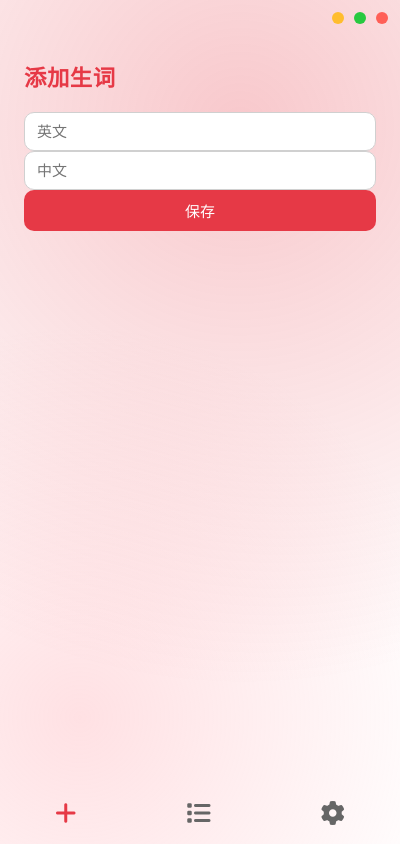
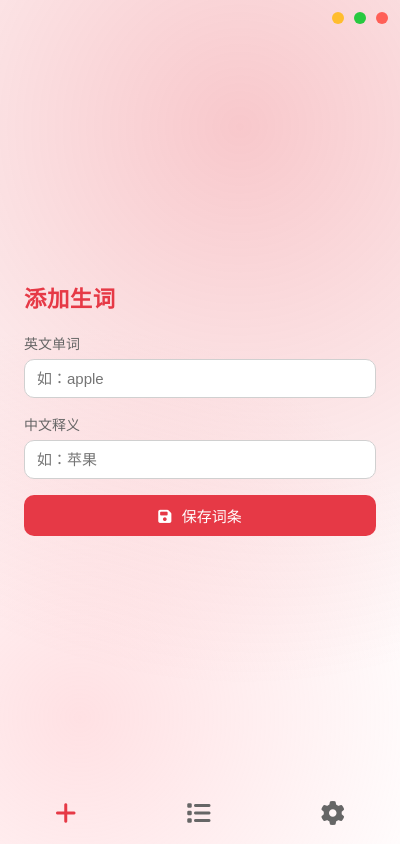
Before and after one commit to JuneDrinleng/WordHandbook, an Electron app: page renderer/index.html in a window 400 px wide. Both pictures are taken after a click on the button 65 px from the left and 812 px from the top of the page. Drawn offline with Linux system fonts and the light colour scheme; no server answers.

Commit message:
美化布局

```diff
--- a/renderer/index.css
+++ b/renderer/index.css
@@ -158,6 +158,39 @@ body::before {
   color: var(--accent);
   font-weight: 600;
   letter-spacing: 0.5px;
+}
+.form-group {
+  display: flex;
+  flex-direction: column;
+  margin-bottom: 16px;
+}
+.form-group label {
+  font-size: 14px;
+  margin-bottom: 6px;
+  color: #666;
+}
+
+#saveBtn i {
+  margin-right: 6px;
+}
+
+/* 使输入框宽度适中居中 */
+#view-input {
+  display: flex;
+  justify-content: center;
+  align-items: center;
+}
+
+.input-wrapper {
+  width: 100%;
+  max-width: 400px;
+  display: flex;
+  flex-direction: column;
+}
+
+/* 隐藏非激活页面，防止内容错乱显示 */
+.view:not(.active) {
+  display: none !important;
 }
 
 /* =====================
--- a/renderer/index.html
+++ b/renderer/index.html
@@ -28,14 +28,25 @@
       </div>
     </div>
 
+    <!-- 添加生词页 -->
     <div id="view-input" class="view">
-      <h2>添加生词</h2>
-      <input id="en" placeholder="英文" />
-      <input id="zh" placeholder="中文" />
-      <button id="saveBtn">保存</button>
+      <div class="input-wrapper">
+        <h2>添加生词</h2>
+        <div class="form-group">
+          <label for="en">英文单词</label>
+          <input id="en" placeholder="如：apple" />
+        </div>
+        <div class="form-group">
+          <label for="zh">中文释义</label>
+          <input id="zh" placeholder="如：苹果" />
+        </div>
+        <button id="saveBtn"><i class="fa fa-save"></i> 保存词条</button>
+      </div>
     </div>
 
+    <!-- 展示词汇页 -->
     <div id="view-display" class="view active">
+      <h2>生词本</h2>
       <input id="search" placeholder="搜索中/英文" />
       <ul id="results"></ul>
       <div id="context-menu">
@@ -44,25 +55,26 @@
       </div>
     </div>
 
+    <!-- 设置页 -->
     <div id="view-settings" class="view">
       <h2>设置</h2>
       <p>你可以在这里添加设置项</p>
     </div>
 
+    <!-- 底部导航 -->
     <div class="bottom-nav">
       <button onclick="switchView('input')">
         <i class="fa-solid fa-plus"></i>
       </button>
-
       <button class="active" onclick="switchView('display')">
         <i class="fa-solid fa-list"></i>
       </button>
-
       <button onclick="switchView('settings')">
         <i class="fa-solid fa-gear"></i>
       </button>
     </div>
 
+    <!-- 编辑模态框 -->
     <div id="edit-modal" class="modal">
       <div class="modal-content">
         <h3>修改词条</h3>
@@ -76,6 +88,8 @@
         </div>
       </div>
     </div>
+
+    <!-- JS 脚本 -->
     <script>
       let allWords = [];
       let selectedWord = null;
@@ -85,10 +99,12 @@
           .querySelectorAll(".view")
           .forEach((div) => div.classList.remove("active"));
         document.querySelector(`#view-${view}`).classList.add("active");
+
         document
           .querySelectorAll(".bottom-nav button")
           .forEach((btn) => btn.classList.remove("active"));
         event.currentTarget.classList.add("active");
+
         if (view === "display") {
           loadWords();
           document.getElementById("search").value = "";
```
Also changed, not shown: 1 other file.
